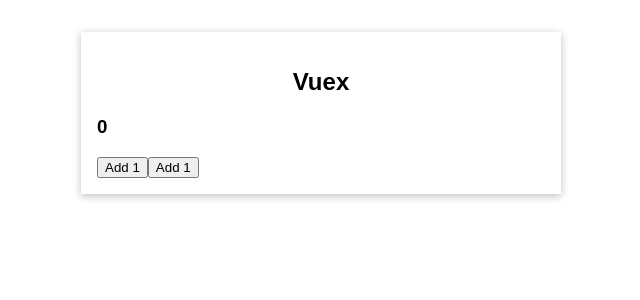
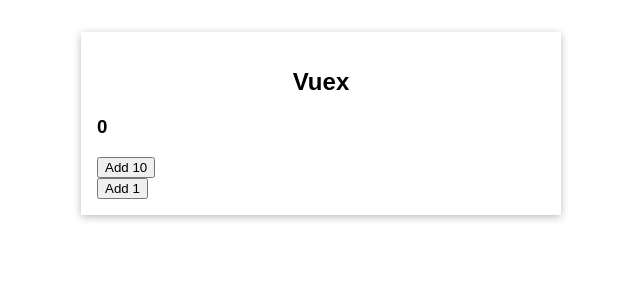
Before and after one commit to Gagandeep39/vue-vuex, a Vue app: page / in a window 1280 px wide. Shown: the top 300 px of the page, without its empty margins (319-959 px from the left). Built offline with nearby package versions, Linux system fonts and the light colour scheme.

Commit message:
Added mutation ith param

```diff
--- a/src/App.vue
+++ b/src/App.vue
@@ -1,7 +1,7 @@
 <template>
   <base-container title="Vuex">
     <the-counter></the-counter>
-    <button @click="increment">Add 1</button>
+    <button @click="increment">Add 10</button> <br />
     <change-counter></change-counter>
   </base-container>
 </template>
@@ -19,7 +19,7 @@ export default {
   },
   methods: {
     increment() {
-      this.$store.commit('increment');
+      this.$store.commit('incrementBy', { value: 10 });
     },
   },
 };
--- a/src/main.js
+++ b/src/main.js
@@ -13,6 +13,9 @@ const store = createStore({
     increment(state) {
       state.counter = state.counter + 2;
     },
+    incrementBy(state, payload) {
+      state.counter = state.counter + payload.value;
+    },
   },
 });
 
```
